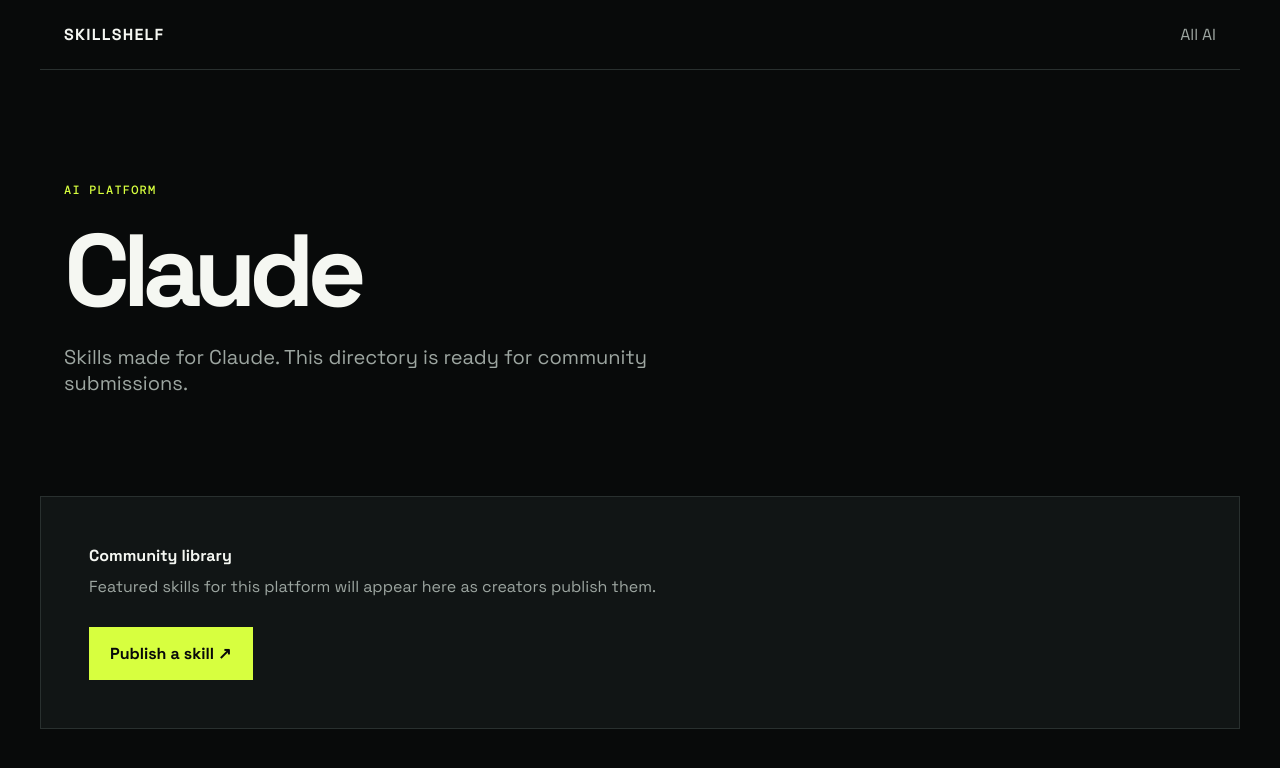
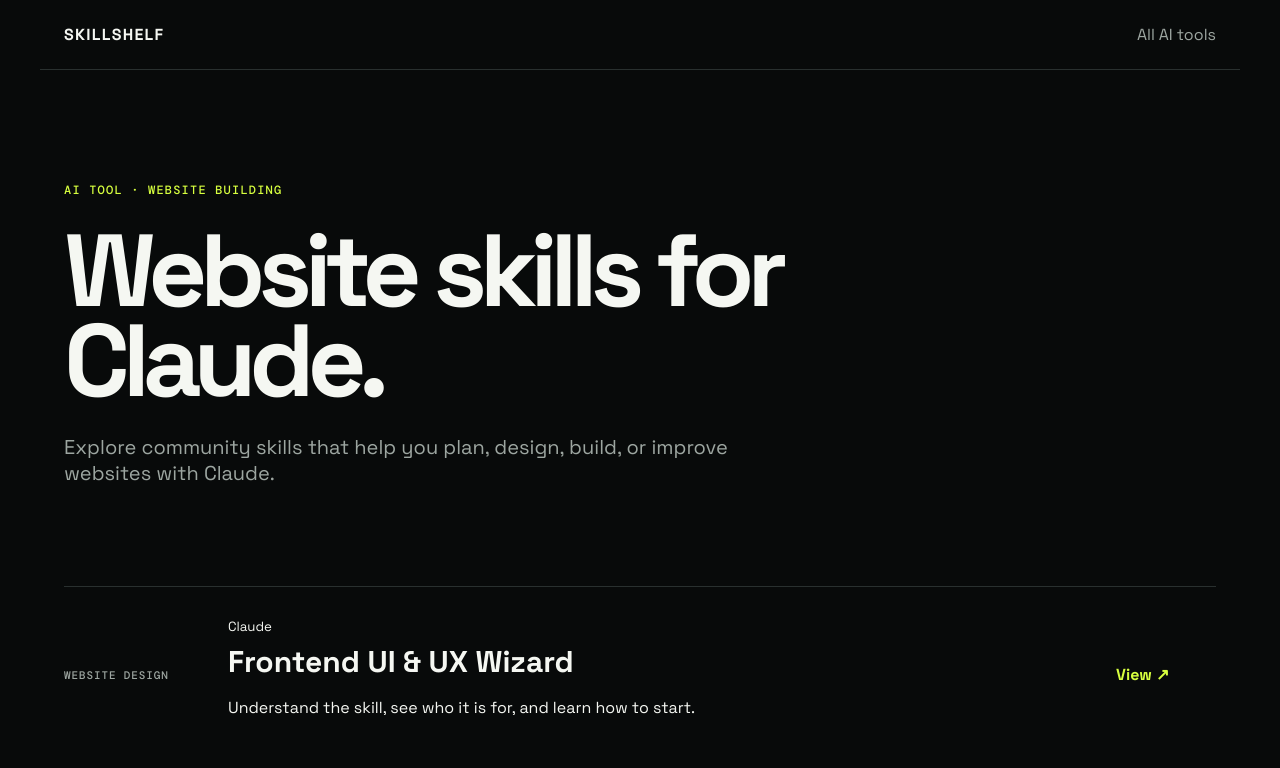
Before and after one commit to SohailKhan0525/skillshelflabs, a Next.js app: page /ai/claude in a window 1280 px wide. Shown: the top 768 px of the page. Built offline with nearby package versions, Linux system fonts and the light colour scheme.

Commit message:
Explain website skills by AI tool

```diff
--- a/app/ai/[slug]/page.tsx
+++ b/app/ai/[slug]/page.tsx
@@ -1,2 +1,18 @@
 import Link from "next/link";
-export default async function AIPage({params}:{params:Promise<{slug:string}>}){const {slug}=await params;const name=slug[0]?.toUpperCase()+slug.slice(1);return <main><nav className="nav"><Link href="/" className="brand">SKILLSHELF</Link><Link href="/ai">All AI</Link></nav><section className="page-head shell"><p className="eyebrow">AI PLATFORM</p><h1>{name}</h1><p>Skills made for {name}. This directory is ready for community submissions.</p></section><section className="shell empty"><strong>Community library</strong><p>Featured skills for this platform will appear here as creators publish them.</p><Link href="/submit" className="button">Publish a skill ↗</Link></section></main>}
+
+const platforms: Record<string,string> = {
+  claude: "Claude",
+  codex: "Codex",
+  gemini: "Gemini",
+  cursor: "Cursor",
+};
+
+export default async function Platform({params}:{params:Promise<{slug:string}>}){
+  const {slug}=await params;
+  const name=platforms[slug] ?? "AI tool";
+  return <main>
+    <nav className="nav"><Link href="/" className="brand">SKILLSHELF</Link><Link href="/ai">All AI tools</Link></nav>
+    <section className="page-head shell"><p className="eyebrow">AI TOOL · WEBSITE BUILDING</p><h1>Website skills for {name}.</h1><p>Explore community skills that help you plan, design, build, or improve websites with {name}.</p></section>
+    <section className="shell list"><Link className="list-item" href="/skills/frontend-ui-ux-wizard"><span>Website design</span><div><small>{name}</small><h2>Frontend UI & UX Wizard</h2><p>Understand the skill, see who it is for, and learn how to start.</p></div><b>View ↗</b></Link></section>
+  </main>
+}
```
